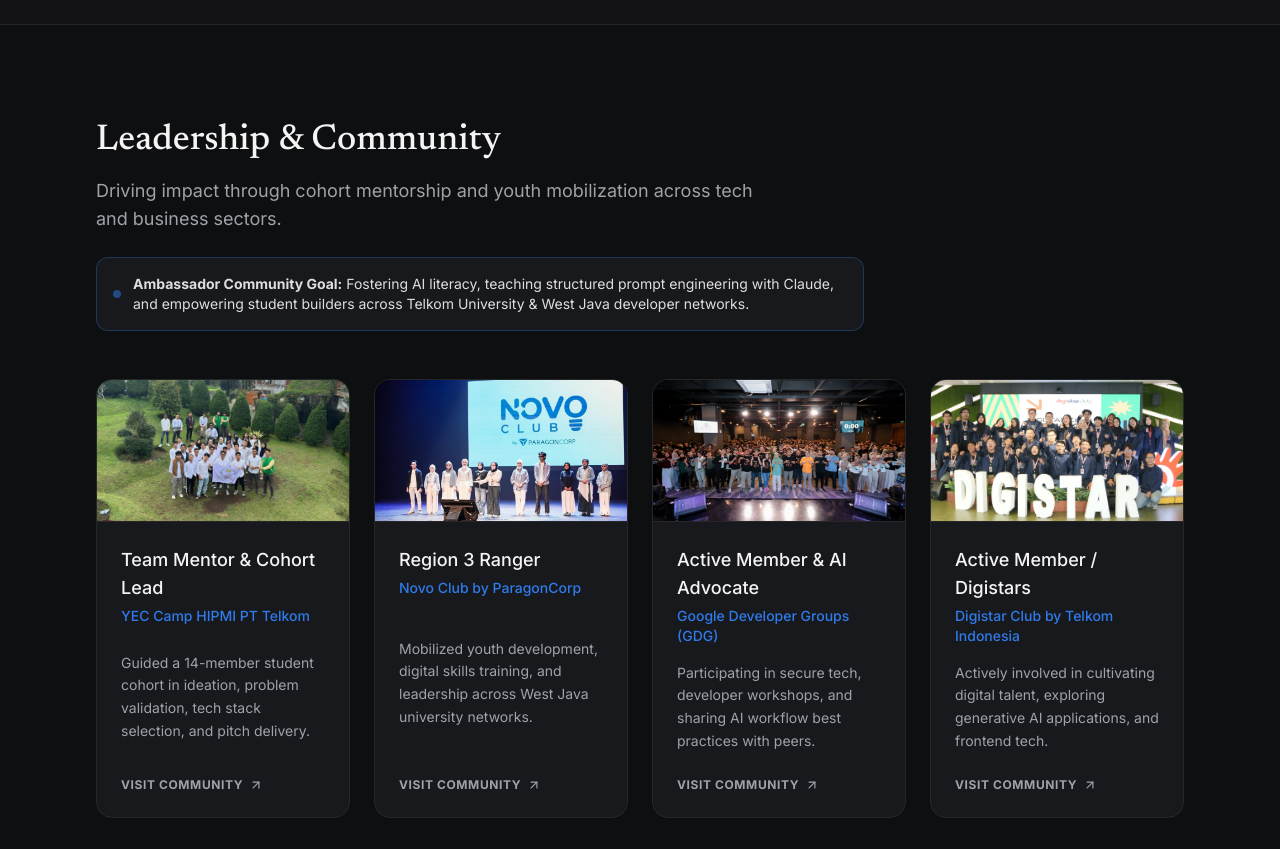
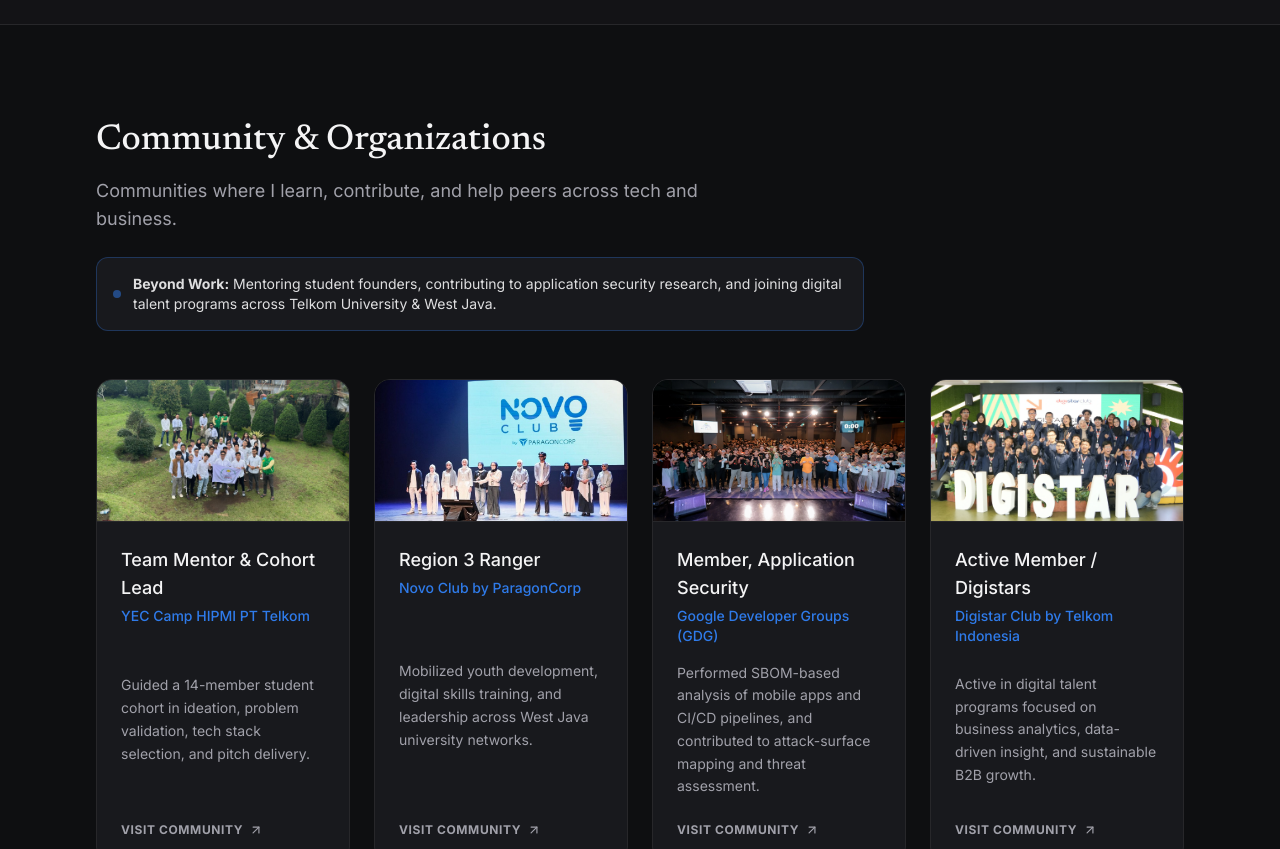
Before and after one commit to alproozz/-Claude-Ambassador, a Next.js app: page / in a window 1280 px wide. Shown: the part 5440-6289 px from the top of the page. Built offline with nearby package versions, Linux system fonts and the light colour scheme.

Commit message:
feat(leadership): perbarui rekam jejak kepemimpinan komunitas dan kampus

```diff
--- a/src/components/Leadership.tsx
+++ b/src/components/Leadership.tsx
@@ -21,16 +21,16 @@ export default function Leadership() {
       image: "/images/novo.jpeg"
     },
     {
-      title: "Active Member & AI Advocate",
+      title: "Member, Application Security",
       organization: "Google Developer Groups (GDG)",
-      description: "Participating in secure tech, developer workshops, and sharing AI workflow best practices with peers.",
+      description: "Performed SBOM-based analysis of mobile apps and CI/CD pipelines, and contributed to attack-surface mapping and threat assessment.",
       link: "https://gdgbandung.com/",
       image: "/images/gdgbdg.webp"
     },
     {
       title: "Active Member / Digistars",
       organization: "Digistar Club by Telkom Indonesia",
-      description: "Actively involved in cultivating digital talent, exploring generative AI applications, and frontend tech.",
+      description: "Active in digital talent programs focused on business analytics, data-driven insight, and sustainable B2B growth.",
       link: "https://digistartelkom.id/",
       image: "/images/digistar.png"
     }
@@ -40,13 +40,13 @@ export default function Leadership() {
     <section id="leadership" className="py-24 px-6 md:px-12 lg:px-24">
       <div className="w-full">
         <div className="mb-12">
-          <h2 className="text-3xl md:text-4xl font-serif font-medium text-foreground mb-4">Leadership & Community</h2>
+          <h2 className="text-3xl md:text-4xl font-serif font-medium text-foreground mb-4">Community & Organizations</h2>
           <p className="text-muted text-lg max-w-2xl mb-6">
-            Driving impact through cohort mentorship and youth mobilization across tech and business sectors.
+            Communities where I learn, contribute, and help peers across tech and business.
           </p>
           <div className="p-4 rounded-xl bg-surface border border-accent/30 text-sm text-foreground/90 max-w-3xl flex items-center gap-3">
             <span className="w-2 h-2 rounded-full bg-accent animate-pulse shrink-0"></span>
-            <span><strong>Ambassador Community Goal:</strong> Fostering AI literacy, teaching structured prompt engineering with Claude, and empowering student builders across Telkom University & West Java developer networks.</span>
+            <span><strong>Beyond Work:</strong> Mentoring student founders, contributing to application security research, and joining digital talent programs across Telkom University & West Java.</span>
           </div>
         </div>
 
```
